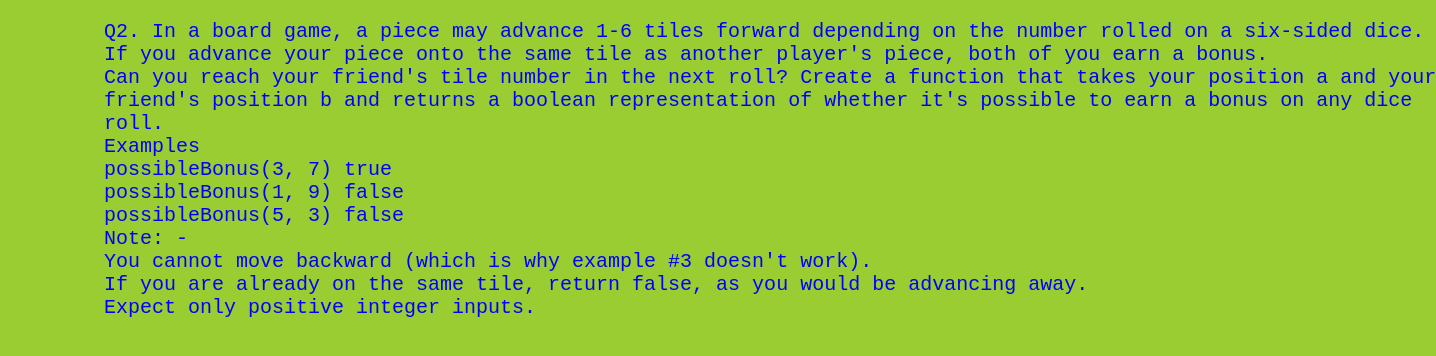
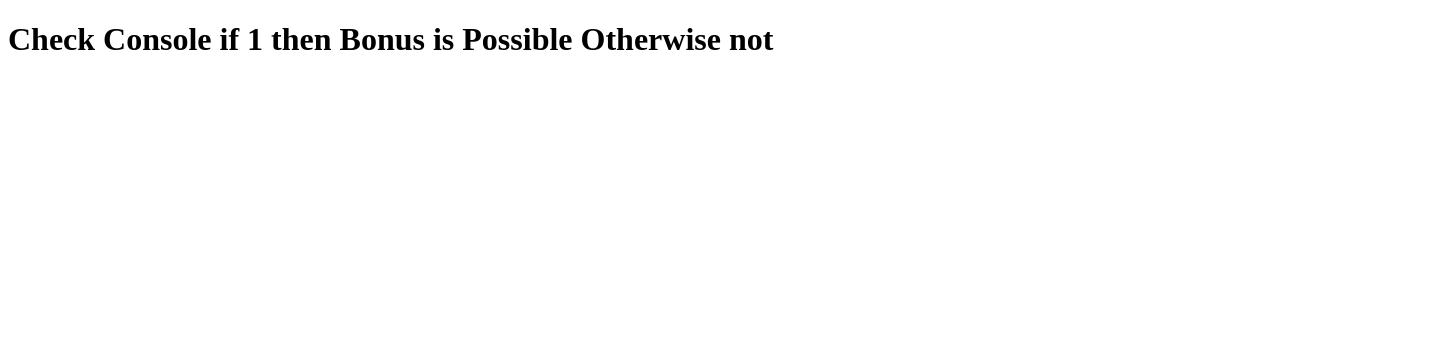
Before and after one commit to TinaMaxine/MYJS, a plain HTML site: page JavaScript Arrays/boardGame.html in a window 1280 px wide. Shown: the whole page, 1436 px wide, since content can reach past the window. Drawn offline with Linux system fonts and the light colour scheme.

Commit message:
Update BoardGame.html

```diff
--- a/JavaScript Arrays/boardGame.html
+++ b/JavaScript Arrays/boardGame.html
@@ -6,53 +6,25 @@
     <meta http-equiv="X-UA-Compatible" content="IE=edge">
     <meta name="viewport" content="width=device-width, initial-scale=1.0">
     <title>BoardGame</title>
-    <style>
-        body {
-            background: yellowgreen;
-        }
-
-        pre {
-            font-size: 20px;
-            color: blue;
-        }
-    </style>
-
 </head>
-
 <body>
-    <pre>
-        Q2. In a board game, a piece may advance 1-6 tiles forward depending on the number rolled on a six-sided dice.
-        If you advance your piece onto the same tile as another player's piece, both of you earn a bonus.
-        Can you reach your friend's tile number in the next roll? Create a function that takes your position a and your
-        friend's position b and returns a boolean representation of whether it's possible to earn a bonus on any dice
-        roll.
-        Examples
-        possibleBonus(3, 7) true
-        possibleBonus(1, 9) false
-        possibleBonus(5, 3) false
-        Note: -
-        You cannot move backward (which is why example #3 doesn't work).
-        If you are already on the same tile, return false, as you would be advancing away.
-        Expect only positive integer inputs.
-        </pre>
+    <h1>Check Console if 1 then Bonus is Possible Otherwise not</h1>
 </body>
 <script>
-
-    console.log('possibleBonus(3,7): ', possibleBonus(3, 7));
-
-    console.log('possibleBonus(1, 9): ', possibleBonus(1, 9));
-
-    console.log('possibleBonus(5, 3): ', possibleBonus(5, 3));
-
-    function possibleBonus(a, b) {
-        flag = 0
+    console.log(Bonus(1, 9))
+    function Bonus(a, b) {
+       var value = 0
         for (var i = 1; i < 7; i++) {
             if (a + i == b) {
-                flag = 1
+                value = 1
             }
         }
-        if (flag == 1) return 1
-        else return 0
+        if (value == 1){
+            return 1
+
+        }
+        else
+        {return 0    }
     }
 </script>
 
```
